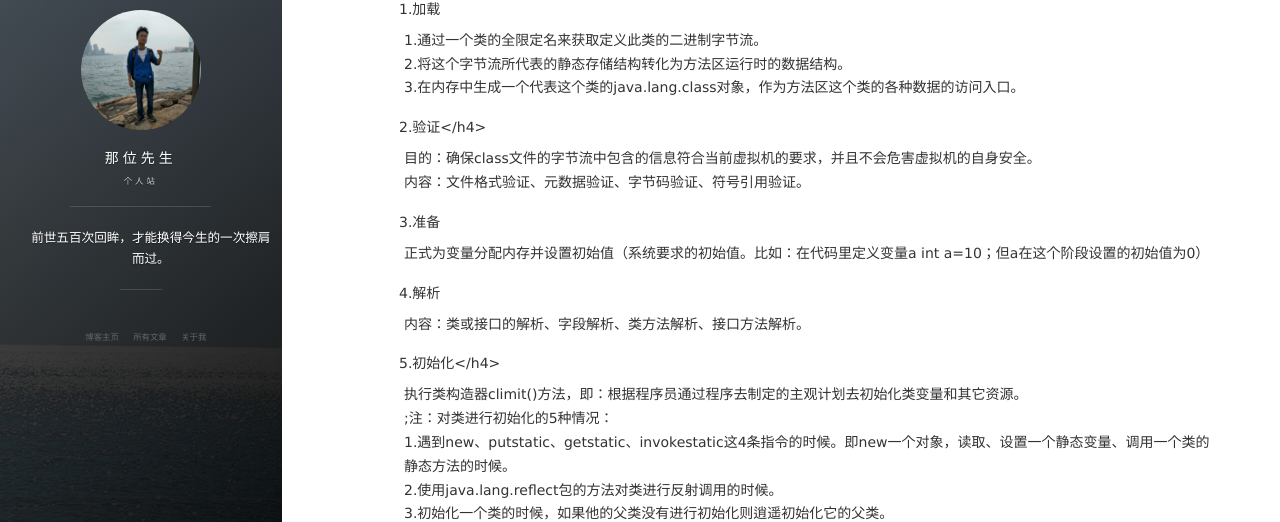
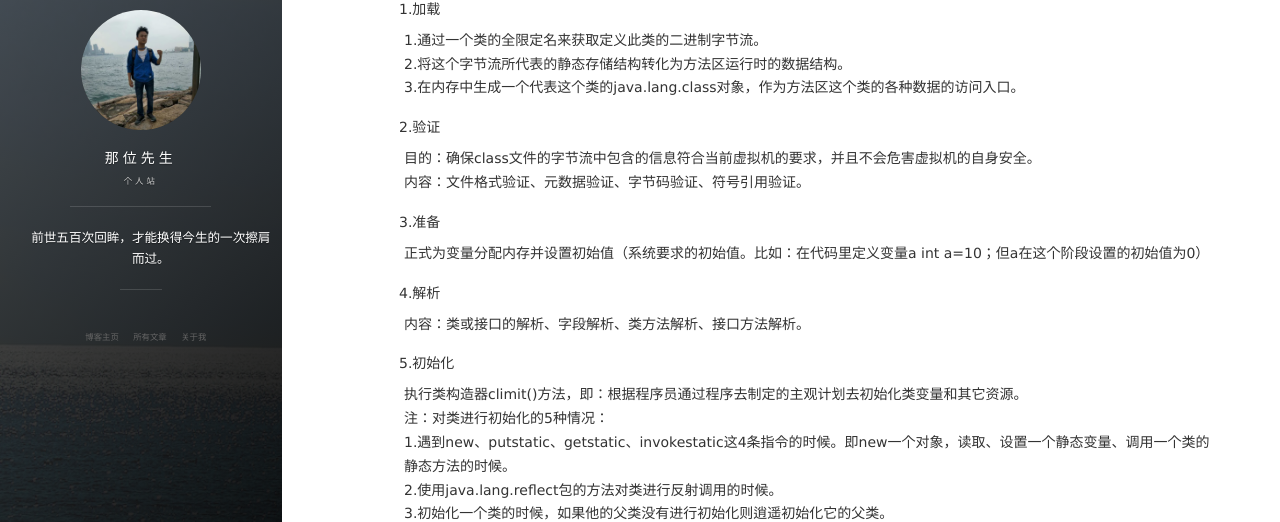
Before and after one commit to sirFive/sirFive.github.io, a Jekyll site: the page built from _posts/2018-11-18-JVM03--类加载机制.MD, in a window 1280 px wide and 900 px high. Shown: the part 268-790 px from the top of the window. Built offline with Jekyll 4.4.1, drawn with Linux system fonts in a browser that asks for light colours; nearby versions of some CDN libraries; comment, search, counter and statistics services are not loaded.

Commit message:
优化格式

```diff
--- a/_posts/2018-11-18-JVM03--类加载机制.MD
+++ b/_posts/2018-11-18-JVM03--类加载机制.MD
@@ -12,16 +12,16 @@ tag: JVM
 1.通过一个类的全限定名来获取定义此类的二进制字节流。
 2.将这个字节流所代表的静态存储结构转化为方法区运行时的数据结构。
 3.在内存中生成一个代表这个类的java.lang.class对象，作为方法区这个类的各种数据的访问入口。
-#### 2.验证</h4>
+#### 2.验证
 目的：确保class文件的字节流中包含的信息符合当前虚拟机的要求，并且不会危害虚拟机的自身安全。
 内容：文件格式验证、元数据验证、字节码验证、符号引用验证。
 #### 3.准备
 正式为变量分配内存并设置初始值（系统要求的初始值。比如：在代码里定义变量a int a=10；但a在这个阶段设置的初始值为0）
 #### 4.解析
 内容：类或接口的解析、字段解析、类方法解析、接口方法解析。
-#### 5.初始化</h4>
+#### 5.初始化
 执行类构造器climit()方法，即：根据程序员通过程序去制定的主观计划去初始化类变量和其它资源。
-;注：对类进行初始化的5种情况：
+注：对类进行初始化的5种情况：
 1.遇到new、putstatic、getstatic、invokestatic这4条指令的时候。即new一个对象，读取、设置一个静态变量、调用一个类的静态方法的时候。
 2.使用java.lang.reflect包的方法对类进行反射调用的时候。
 3.初始化一个类的时候，如果他的父类没有进行初始化则逍遥初始化它的父类。
```
Also changed, not shown: _posts/2019-01-13-spring.MD (+1 -1 lines).
